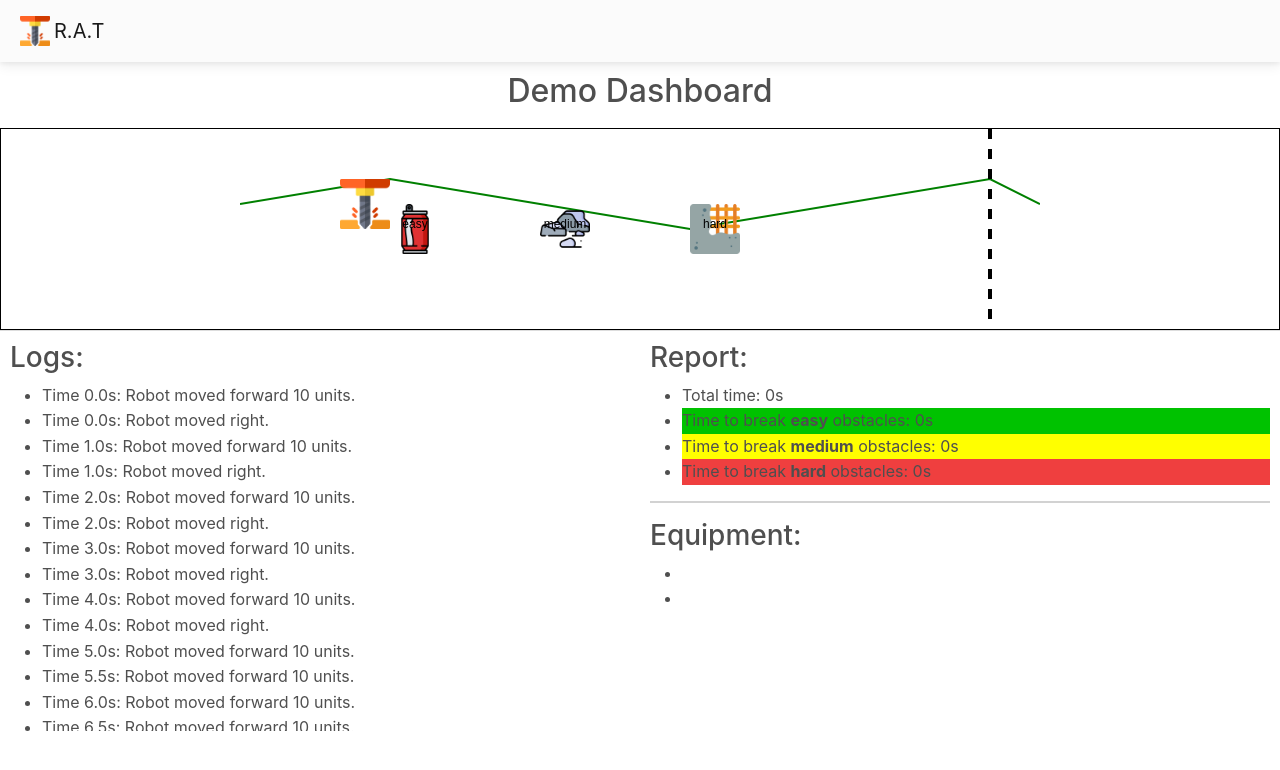
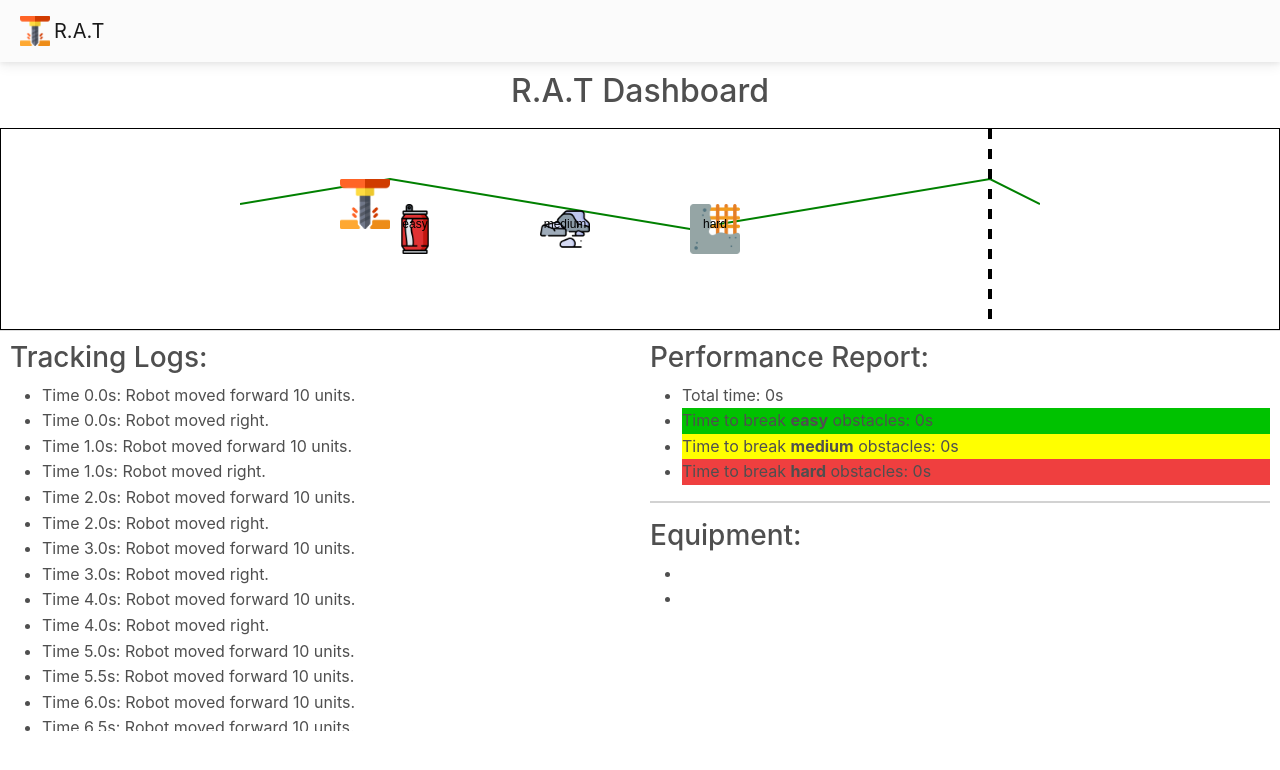
Before and after one commit to leohonlmc/Hackathon_Hyperion, a React (Create React App) app: page / in a window 1280 px wide. Shown: the top 770 px of the page. Built offline with nearby package versions, Linux system fonts and the light colour scheme; a web font is replaced by a local one.

Commit message:
images added

```diff
--- a/src/App.js
+++ b/src/App.js
@@ -194,7 +194,7 @@ function RobotVisualization() {
         </a>
       </nav>
       <h2 style={{ textAlign: "center", padding: "10px 0px" }}>
-        Demo Dashboard
+        R.A.T Dashboard
       </h2>
       <div className="App-body">
         <Stage
@@ -279,7 +279,7 @@ function RobotVisualization() {
         </Stage>
         <div className="d-flex">
           <div className="log-div" style={{ textAlign: "left" }}>
-            <h3>Logs:</h3>
+            <h3>Tracking Logs:</h3>
             <ul>
               {logs.map((log, index) => (
                 <li key={index} style={{ backgroundColor: log.color }}>
@@ -289,7 +289,7 @@ function RobotVisualization() {
             </ul>
           </div>
           <div className="report-div" style={{ textAlign: "left" }}>
-            <h3>Report:</h3>
+            <h3>Performance Report:</h3>
             <ul>
               <li>Total time: {totalTime}s</li>
               <li className="easy">
```
